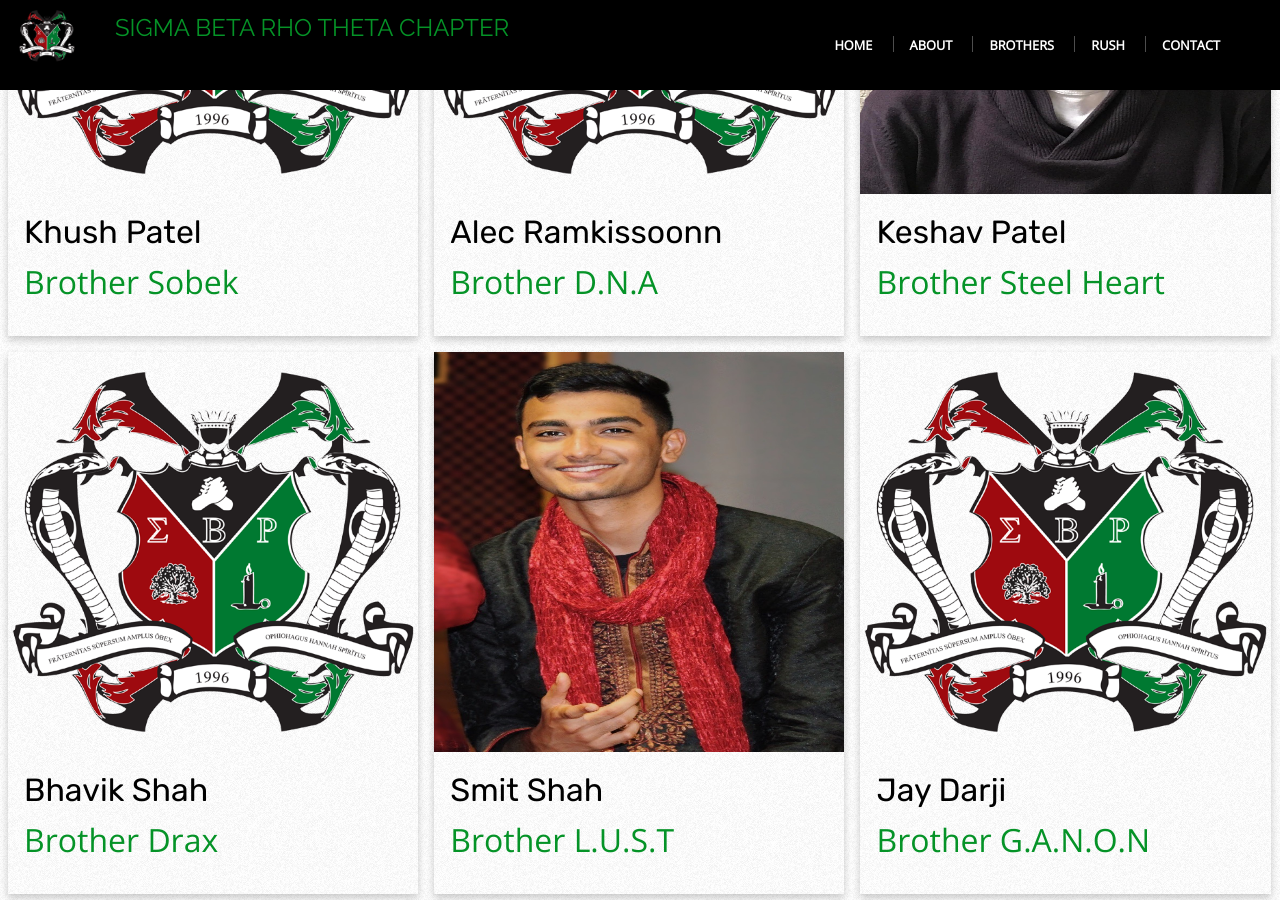
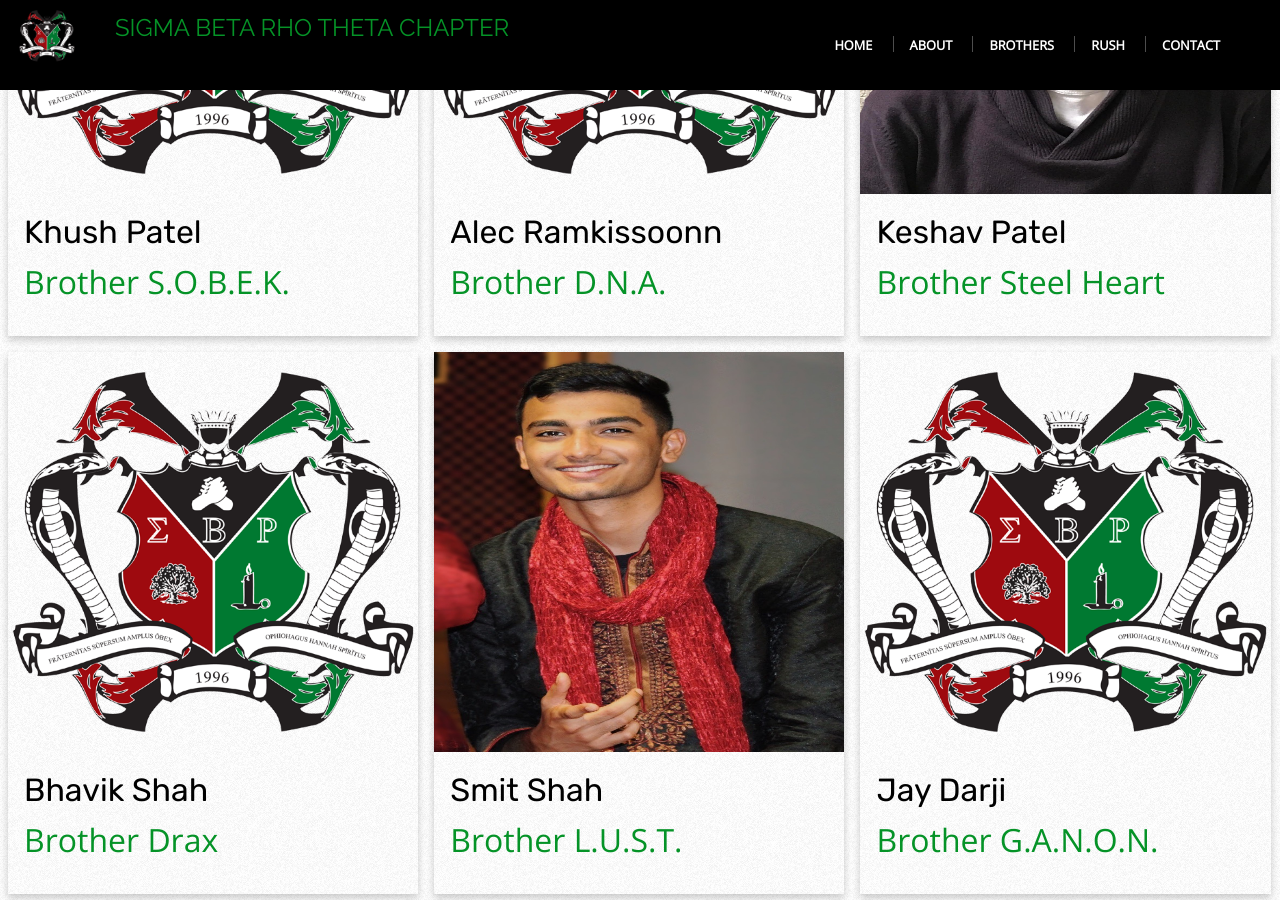
Before and after one commit to MilanPatel718/Theta, a Jekyll site: the page built from Brothers/index.html, in a window 1280 px wide and 900 px high, scrolled down 27399 px. Built offline with Jekyll 4.4.1, drawn with Linux system fonts in a browser that asks for light colours; nearby versions of some CDN libraries; some web fonts are replaced; library files that are not in the unit come from our copies; some of the changed text lies outside the part shown.

```diff
--- a/Brothers/index.html
+++ b/Brothers/index.html
@@ -1362,7 +1362,7 @@
 	    <img src="images/Brothers/MalhanPsi.jpeg" style="width:100%">
 	    <div class="container">
 	      <h2>Malhan Shariff</h2>
-	      <p class="title">Brother G.E.N.G.A.R </p>
+	      <p class="title">Brother G.E.N.G.A.R. </p>
 	      <p></p>
 	    </div>
 	  </div>
@@ -1402,7 +1402,7 @@
 	    <img src="images/crest.png" style="width:100%">
 	    <div class="container">
 	      <h2>Mihir Dixit</h2>
-	      <p class="title">Brother T.R.I.A.D </p>
+	      <p class="title">Brother T.R.I.A.D. </p>
 	      <p></p>
 	    </div>
 	  </div>
@@ -1417,7 +1417,7 @@
 	    <img src="images/crest.png" style="width:100%">
 	    <div class="container">
 	      <h2>Parth Patel</h2>
-	      <p class="title">Brother D.E.S.I.R.E </p>
+	      <p class="title">Brother D.E.S.I.R.E. </p>
 	      <p></p>
 	    </div>
 	  </div>
@@ -1457,7 +1457,7 @@
 	    <img src="images/crest.png" style="width:100%">
 	    <div class="container">
 	      <h2>Shivam Patel</h2>
-	      <p class="title">Brother S.E.M.P.R.A </p>
+	      <p class="title">Brother S.E.M.P.R.A. </p>
 	      <p></p>
 	    </div>
 	  </div>
@@ -1474,7 +1474,7 @@
 	    <img src="images/crest.png" style="width:100%">
 	    <div class="container">
 	      <h2>Khush Patel</h2>
-	      <p class="title">Brother Sobek </p>
+	      <p class="title">Brother S.O.B.E.K. </p>
 	      <p></p>
 	    </div>
 	  </div>
@@ -1485,7 +1485,7 @@
 	    <img src="images/crest.png" style="width:100%">
 	    <div class="container">
 	      <h2>Alec Ramkissoonn</h2>
-	      <p class="title">Brother D.N.A</p>
+	      <p class="title">Brother D.N.A.</p>
 	      <p></p>
 	    </div>
 	  </div>
@@ -1522,7 +1522,7 @@
 	    <img src="images/Brothers/SmitAG.jpg" style="width:100%">
 	    <div class="container">
 	      <h2>Smit Shah</h2>
-	      <p class="title">Brother L.U.S.T </p>
+	      <p class="title">Brother L.U.S.T. </p>
 	      <p></p>
 	    </div>
 	  </div>
@@ -1533,7 +1533,7 @@
 	    <img src="images/crest.png" style="width:100%">
 	    <div class="container">
 	      <h2>Jay Darji</h2>
-	      <p class="title">Brother G.A.N.O.N </p>
+	      <p class="title">Brother G.A.N.O.N. </p>
 	      <p></p>
 	    </div>
 	  </div>
```
Also changed, not shown: images/Brothers/AumSigma.jpg, images/Brothers/BhavinSigma.png, 3 other files.
